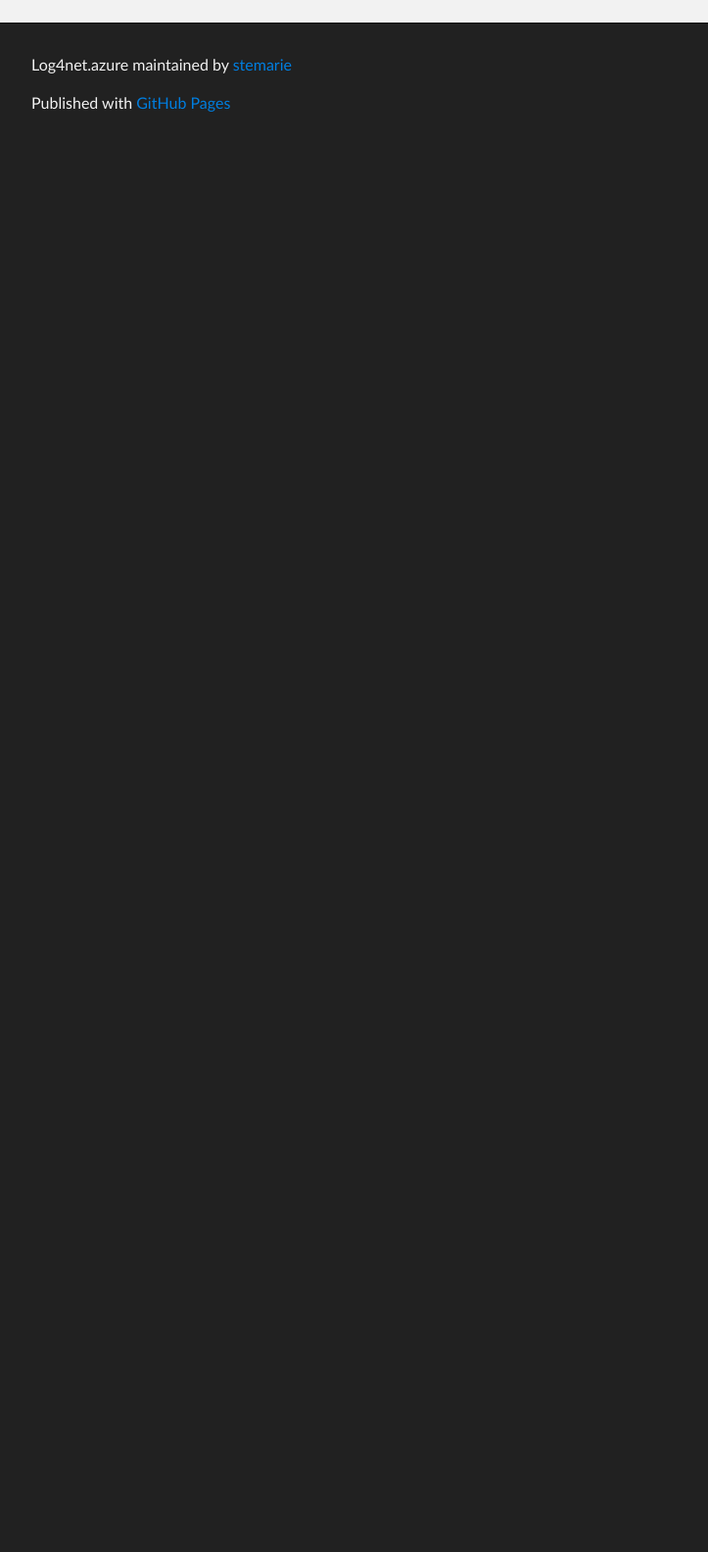
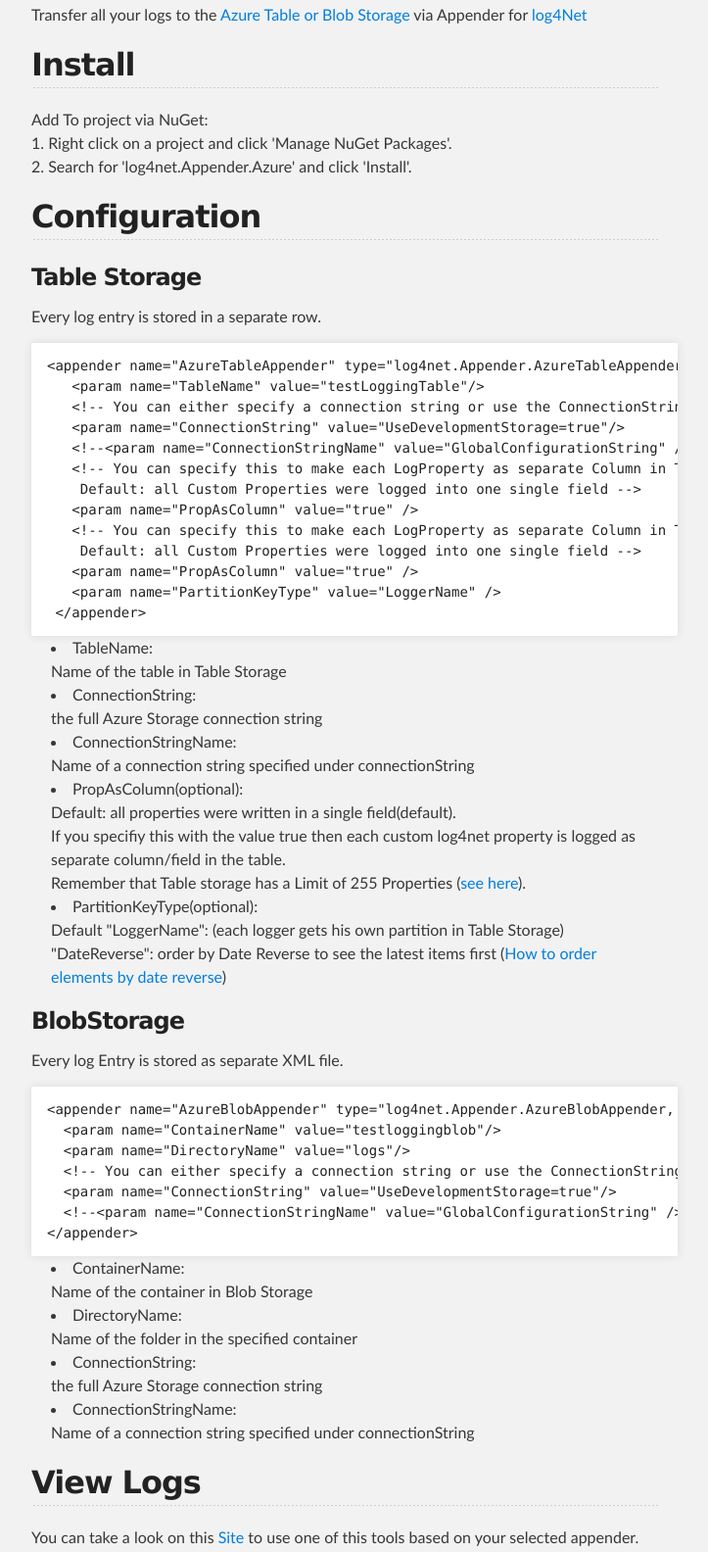
Before and after one commit to stemarie/log4net.Azure, a plain HTML site: page index.html in a window 1280 px wide. Shown: the part 360-1944 px from the top of the page at 98% size, without its empty margins (288-1011 px from the left). Before the commit the page ends 800 px from the top, so only its background shows below. Drawn offline with Linux system fonts and the light colour scheme.

Commit message:
Implemented instructions and also adsense

```diff
--- a/index.html
+++ b/index.html
@@ -34,6 +34,99 @@
             <h1>log4net.Azure</h1>
 
             <p>log4net.Azure</p>
+
+            <p>Transfer all your logs to the <a href="http://azure.microsoft.com/de-de/services/storage/">Azure Table or Blob Storage</a> via Appender for <a href="https://logging.apache.org/log4net/">log4Net</a></p>
+
+            <h2><a id="user-content-install" class="anchor" href="#install" aria-hidden="true"><span class="octicon octicon-link"></span></a>Install</h2>
+
+            <p>
+                Add To project via NuGet:<br>
+                1. Right click on a project and click 'Manage NuGet Packages'.<br>
+                2. Search for 'log4net.Appender.Azure' and click 'Install'.
+            </p>
+
+            <h2><a id="user-content-configuration" class="anchor" href="#configuration" aria-hidden="true"><span class="octicon octicon-link"></span></a>Configuration</h2>
+
+            <h3><a id="user-content-table-storage" class="anchor" href="#table-storage" aria-hidden="true"><span class="octicon octicon-link"></span></a>Table Storage</h3>
+
+            <p>Every log entry is stored in a separate row.</p>
+
+<pre><code>&lt;appender name="AzureTableAppender" type="log4net.Appender.AzureTableAppender, log4net.Appender.Azure"&gt;
+   &lt;param name="TableName" value="testLoggingTable"/&gt;
+   &lt;!-- You can either specify a connection string or use the ConnectionStringName property instead --&gt;
+   &lt;param name="ConnectionString" value="UseDevelopmentStorage=true"/&gt;
+   &lt;!--&lt;param name="ConnectionStringName" value="GlobalConfigurationString" /&gt;--&gt;
+   &lt;!-- You can specify this to make each LogProperty as separate Column in TableStorage,
+    Default: all Custom Properties were logged into one single field --&gt;
+   &lt;param name="PropAsColumn" value="true" /&gt;
+   &lt;!-- You can specify this to make each LogProperty as separate Column in TableStorage,
+    Default: all Custom Properties were logged into one single field --&gt;
+   &lt;param name="PropAsColumn" value="true" /&gt;
+   &lt;param name="PartitionKeyType" value="LoggerName" /&gt;
+ &lt;/appender&gt;
+</code></pre>
+
+            <ul>
+                <li>
+                    <b>TableName:</b><br>
+                    Name of the table in Table Storage
+                </li>
+                <li>
+                    <b>ConnectionString:</b><br>
+                    the full Azure Storage connection string
+                </li>
+                <li>
+                    <b>ConnectionStringName:</b><br>
+                    Name of a connection string specified under connectionString
+                </li>
+                <li>
+                    <b>PropAsColumn(optional):</b><br>
+                    Default: all properties were written in a single field(default).<br>
+                    If you specifiy this with the value true then each custom log4net property is logged as separate column/field in the table.<br>
+                    Remember that Table storage has a Limit of 255 Properties (<a href="https://azure.microsoft.com/en-us/documentation/articles/storage-table-design-guide/#about-the-azure-table-service">see here</a>).
+                </li>
+                <li>
+                    <b>PartitionKeyType(optional):</b><br>
+                    Default "LoggerName": (each logger gets his own partition in Table Storage)<br>
+                    "DateReverse": order by Date Reverse to see the latest items first (<a href="http://gauravmantri.com/2012/02/17/effective-way-of-fetching-diagnostics-data-from-windows-azure-diagnostics-table-hint-use-partitionkey/">How to order elements by date reverse</a>)
+                </li>
+            </ul>
+
+            <h3><a id="user-content-blobstorage" class="anchor" href="#blobstorage" aria-hidden="true"><span class="octicon octicon-link"></span></a>BlobStorage</h3>
+
+            <p>Every log Entry is stored as separate XML file.</p>
+
+<pre><code>&lt;appender name="AzureBlobAppender" type="log4net.Appender.AzureBlobAppender, log4net.Appender.Azure"&gt;
+  &lt;param name="ContainerName" value="testloggingblob"/&gt;
+  &lt;param name="DirectoryName" value="logs"/&gt;
+  &lt;!-- You can either specify a connection string or use the ConnectionStringName property instead --&gt;
+  &lt;param name="ConnectionString" value="UseDevelopmentStorage=true"/&gt;
+  &lt;!--&lt;param name="ConnectionStringName" value="GlobalConfigurationString" /&gt;--&gt;
+&lt;/appender&gt;
+</code></pre>
+
+            <ul>
+                <li>
+                    <b>ContainerName:</b><br>
+                    Name of the container in Blob Storage
+                </li>
+                <li>
+                    <b>DirectoryName:</b><br>
+                    Name of the folder in the specified container
+                </li>
+                <li>
+                    <b>ConnectionString:</b><br>
+                    the full Azure Storage connection string
+                </li>
+                <li>
+                    <b>ConnectionStringName:</b><br>
+                    Name of a connection string specified under connectionString
+                </li>
+            </ul>
+
+            <h2><a id="user-content-view-logs" class="anchor" href="#view-logs" aria-hidden="true"><span class="octicon octicon-link"></span></a>View Logs</h2>
+
+            <p>You can take a look on this <a href="http://storagetools.azurewebsites.net/">Site</a> to use one of this tools based on your selected appender.</p>
         </section>
     </div>
 
@@ -56,6 +149,15 @@
         } catch (err) { }
     </script>
 
+    <script async src="//pagead2.googlesyndication.com/pagead/js/adsbygoogle.js"></script>
+    <!-- log4net.Azure -->
+    <ins class="adsbygoogle"
+         style="display:inline-block;width:728px;height:90px"
+         data-ad-client="ca-pub-0155639962582658"
+         data-ad-slot="5156928626"></ins>
+    <script>
+        (adsbygoogle = window.adsbygoogle || []).push({});
+    </script>
 
 </body>
 </html>
```
